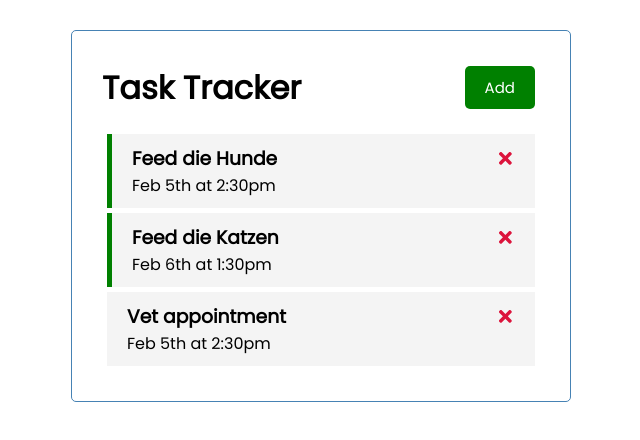
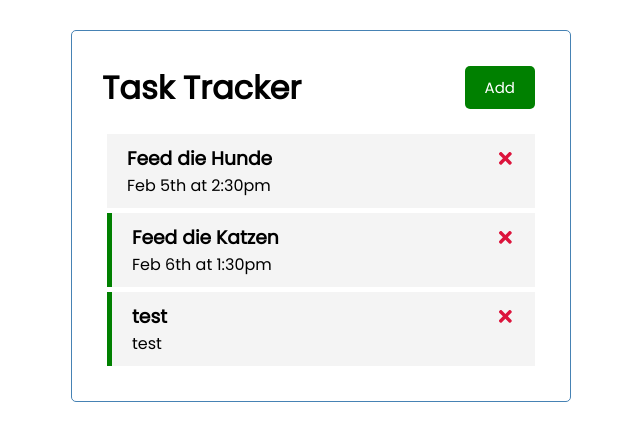
Before and after one commit to mi4en/react-task-tracker, a React (Create React App) app: page / in a window 1280 px wide. Shown: the top 440 px of the page, without its empty margins (319-959 px from the left). Built offline with nearby package versions, Linux system fonts and the light colour scheme; data requests are answered from the project's data file.

Commit message:
add json server; switch from locally mocked data to json server; add ajax calls;

```diff
--- /dev/null
+++ b/db.json
@@ -0,0 +1,22 @@
+{
+  "tasks": [
+    {
+      "id": 1,
+      "text": "Feed die Hunde",
+      "day": "Feb 5th at 2:30pm",
+      "reminder": false
+    },
+    {
+      "id": 2,
+      "text": "Feed die Katzen",
+      "day": "Feb 6th at 1:30pm",
+      "reminder": true
+    },
+    {
+      "text": "test",
+      "day": "test",
+      "reminder": true,
+      "id": 3
+    }
+  ]
+}
--- a/package.json
+++ b/package.json
@@ -6,9 +6,11 @@
 		"@testing-library/jest-dom": "^5.11.4",
 		"@testing-library/react": "^11.1.0",
 		"@testing-library/user-event": "^12.1.10",
+		"json-server": "^0.16.3",
 		"react": "^17.0.1",
 		"react-dom": "^17.0.1",
 		"react-icons": "^4.1.0",
+		"react-router-dom": "^5.2.0",
 		"react-scripts": "4.0.1",
 		"web-vitals": "^0.2.4"
 	},
@@ -16,7 +18,8 @@
 		"start": "react-scripts start",
 		"build": "react-scripts build",
 		"test": "react-scripts test",
-    "eject": "react-scripts eject"
+		"eject": "react-scripts eject",
+		"server": "json-server --watch db.json --port 5000"
 	},
 	"eslintConfig": {
 		"extends": [
--- a/src/App.js
+++ b/src/App.js
@@ -1,50 +1,79 @@
-import { useState } from 'react';
+import { useState, useEffect } from 'react';
 import Header from './components/Header';
 import Tasks from './components/Tasks';
 import AddTask from './components/AddTask';
 
 function App() {
 	const [showAddTask, setShowAddTask] = useState(false);
-	const [tasks, setTasks] = useState([
-		{
-			id: 1,
-			text: 'Feed die Hunde',
-			day: 'Feb 5th at 2:30pm',
-			reminder: true,
-		},
-		{
-			id: 2,
-			text: 'Feed die Katzen',
-			day: 'Feb 6th at 1:30pm',
-			reminder: true,
-		},
-		{
-			id: 3,
-			text: 'Vet appointment',
-			day: 'Feb 5th at 2:30pm',
-			reminder: false,
-		},
-	]);
+	const [tasks, setTasks] = useState([]);
+
+	useEffect(() => {
+		const getTasks = async () => {
+			const tasksFromServer = await fetchTasks();
+			setTasks(tasksFromServer);
+		};
+
+		getTasks();
+	}, []);
+
+	// Fetch Tasks
+	const fetchTasks = async () => {
+		const res = await fetch('http://localhost:5000/tasks');
+		const data = await res.json();
+
+		return data;
+	};
+
+	// Fetch Task
+	const fetchTask = async (id) => {
+		const res = await fetch(`http://localhost:5000/tasks/${id}`);
+		const data = await res.json();
+
+		return data;
+	};
 
 	// Add Task
-	const addTask = (task) => {
-		console.log('new task: ', task);
-		const id = Math.floor(Math.random() * 10000) + 1;
+	const addTask = async (task) => {
+		const res = await fetch('http://localhost:5000/tasks', {
+			method: 'POST',
+			headers: {
+				'Content-type': 'application/json',
+			},
+			body: JSON.stringify(task),
+		});
 
-		const newTask = { id, ...task };
-		setTasks([...tasks, newTask]);
+		const data = await res.json();
+
+		setTasks([...tasks, data]);
+
+		// const id = Math.floor(Math.random() * 10000) + 1;
+		// const newTask = { id, ...task };
+		// setTasks([...tasks, newTask]);
 	};
 
 	// Delete Task
-	const deleteTask = (id) => {
-		console.log('delete: ', id);
+	const deleteTask = async (id) => {
+		await fetch(`http://localhost:5000/tasks/${id}`, { method: 'DELETE' });
+
 		setTasks(tasks.filter((task) => task.id !== id));
 	};
 
 	// Toggle Reminder
-	const toggleReminder = (id) => {
-		console.log('toggle reminder: ', id);
-		setTasks(tasks.map((task) => (task.id === id ? { ...task, reminder: !task.reminder } : task)));
+	const toggleReminder = async (id) => {
+		const taskToUpdate = await fetchTask(id);
+		const updatedTask = { ...taskToUpdate, reminder: !taskToUpdate.reminder };
+
+		const res = await fetch(`http://localhost:5000/tasks/${id}`, {
+			method: 'PUT',
+			headers: {
+				'Content-type': 'application/json',
+			},
+			body: JSON.stringify(updatedTask),
+		});
+
+		const data = await res.json();
+
+		setTasks(tasks.map((task) => (task.id === id ? { ...task, reminder: data.reminder } : task)));
 	};
 
 	return (
```
Also changed, not shown: 2 other files (tests, documents, lock files or other folders). Lines whose indentation alone changed are shown as unchanged.
